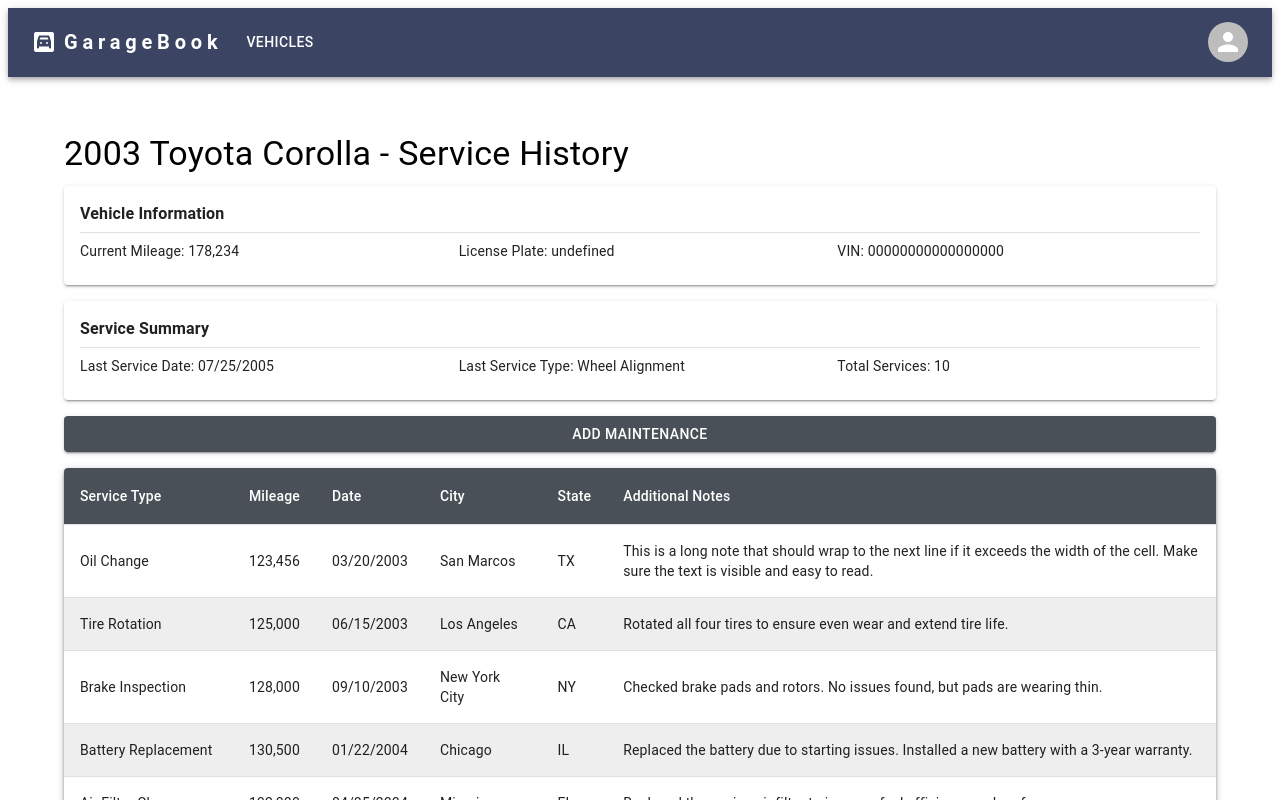
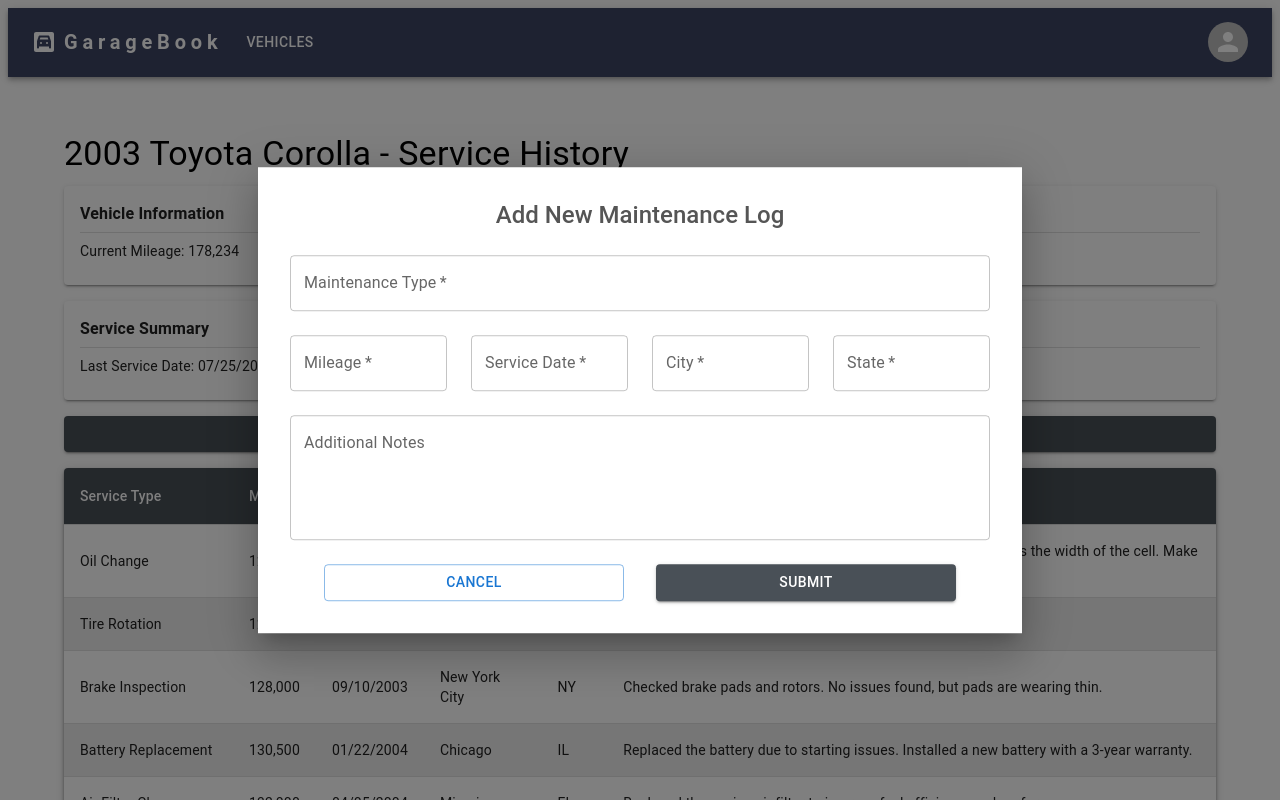
Before and after one commit to Joshua-Bergeron/GarageBook, a Next.js app: page /serviceHistory/1 in a window 1280 px wide. Both pictures are taken after a click on the button "ADD MAINTENANCE". Shown: the top 800 px of the page. Built offline with nearby package versions, Linux system fonts and the light colour scheme.

Commit message:
adds modal with maintenance form

```diff
--- a/src/components/MaintenanceForm.jsx
+++ b/src/components/MaintenanceForm.jsx
@@ -7,7 +7,7 @@ import { maintenanceTypes } from "@/mocks/vehicleData";
 import dayjs from "dayjs";
 import { Typography } from "@mui/material";
 
-function MaintenanceForm() {
+function MaintenanceForm({ handleClose }) {
   const [maintenanceData, setMaintenanceData] = useState({
     type: null,
     mileage: "",
@@ -68,13 +68,14 @@ function MaintenanceForm() {
   };
 
   const handleSubmit = () => {
-    console.log("");
     const validationErrors = validateForm(maintenanceData);
     setFormErrors(validationErrors);
 
     if (Object.keys(validationErrors).length === 0) {
       console.log(maintenanceData);
     }
+
+    handleClose();
   };
 
   return (
@@ -89,7 +90,7 @@ function MaintenanceForm() {
               color: "#555",
             }}
           >
-            Add New Maintenace Log
+            Add New Maintenance Log
           </Typography>
         </Grid>
         {/* Maintenance type */}
@@ -201,6 +202,18 @@ function MaintenanceForm() {
         {/* Submit button */}
         <Grid item xs={12} textAlign="center">
           <Button
+            variant="outlined"
+            onClick={handleClose}
+            data-testid="cancel-button"
+            fullWidth
+            sx={{
+              width: 300,
+              marginRight: 4,
+            }}
+          >
+            Cancel
+          </Button>
+          <Button
             variant="contained"
             onClick={handleSubmit}
             data-testid="submit-button"
--- a/src/components/ServiceHistoryPage.jsx
+++ b/src/components/ServiceHistoryPage.jsx
@@ -1,15 +1,23 @@
 import React from "react";
-import { Container, Typography, Button, Paper } from "@mui/material";
+import {
+  Container,
+  Typography,
+  Button,
+  Paper,
+  Modal,
+  Box,
+} from "@mui/material";
 import ServiceHistory from "./ServiceHistory";
 import dayjs from "dayjs";
 import ServiceSummary from "./ServiceSummary";
 import VehicleInformation from "./VehicleInformation";
 import NavigationBar from "./NavigationBar";
+import MaintenanceForm from "./MaintenanceForm";
 
 export default function ServiceHistoryPage({ vehicle, serviceHistory }) {
-  const handleAddMaintenance = () => {
-    console.log();
-  };
+  const [open, setOpen] = React.useState(false);
+  const handleOpen = () => setOpen(true);
+  const handleClose = () => setOpen(false);
 
   return (
     <>
@@ -40,7 +48,7 @@ export default function ServiceHistoryPage({ vehicle, serviceHistory }) {
               backgroundColor: "#808080",
             },
           }}
-          onClick={handleAddMaintenance}
+          onClick={handleOpen}
           fullWidth
           data-testid="add-button"
         >
@@ -49,6 +57,22 @@ export default function ServiceHistoryPage({ vehicle, serviceHistory }) {
         <Paper elevation={4}>
           <ServiceHistory serviceHistory={serviceHistory} />
         </Paper>
+        <Modal open={open} onClose={handleClose}>
+          <Box
+            sx={{
+              position: "absolute",
+              top: "50%",
+              left: "50%",
+              transform: "translate(-50%, -50%)",
+              bgcolor: "background.paper",
+              boxShadow: 24,
+              minWidth: 700,
+              p: 4,
+            }}
+          >
+            <MaintenanceForm handleClose={handleClose} />
+          </Box>
+        </Modal>
       </Container>
     </>
   );
--- a/src/mocks/vehicleMocks.js
+++ b/src/mocks/vehicleMocks.js
@@ -130,6 +130,7 @@ export const vehicleList = [
     mileage: 84772,
     color: "Black",
     vin: "00000000000000000",
+    licensePlate: "91HM210",
   },
   {
     id: 1,
@@ -141,6 +142,7 @@ export const vehicleList = [
     lastServiceDate: "05/16/2024",
     lastServiceType: "Oil Change",
     vin: "00000000000000000",
+    licensePlate: "7JSN910",
   },
   {
     id: 2,
@@ -152,5 +154,6 @@ export const vehicleList = [
     lastServiceDate: "07/22/2024",
     lastServiceType: "New Air Filter",
     vin: "00000000000000000",
+    licensePlate: "KJHJ123",
   },
 ];
```
